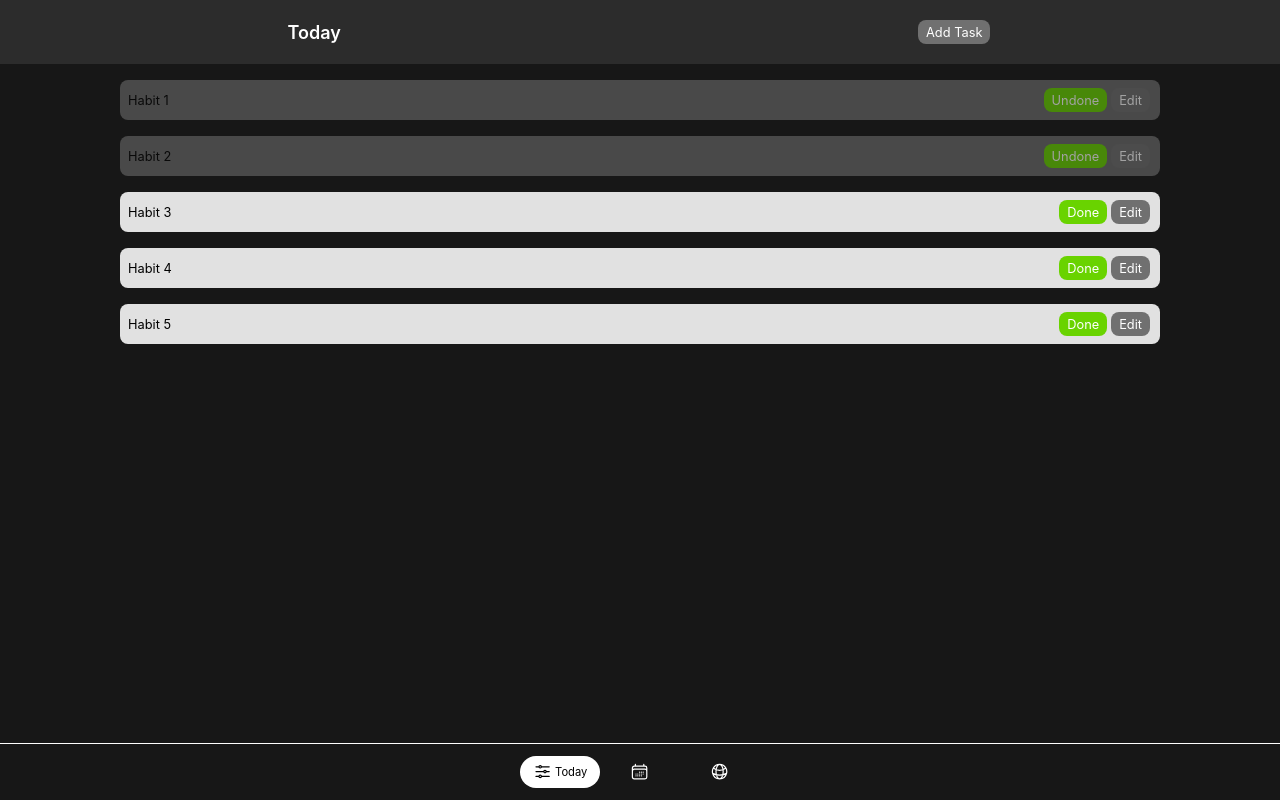
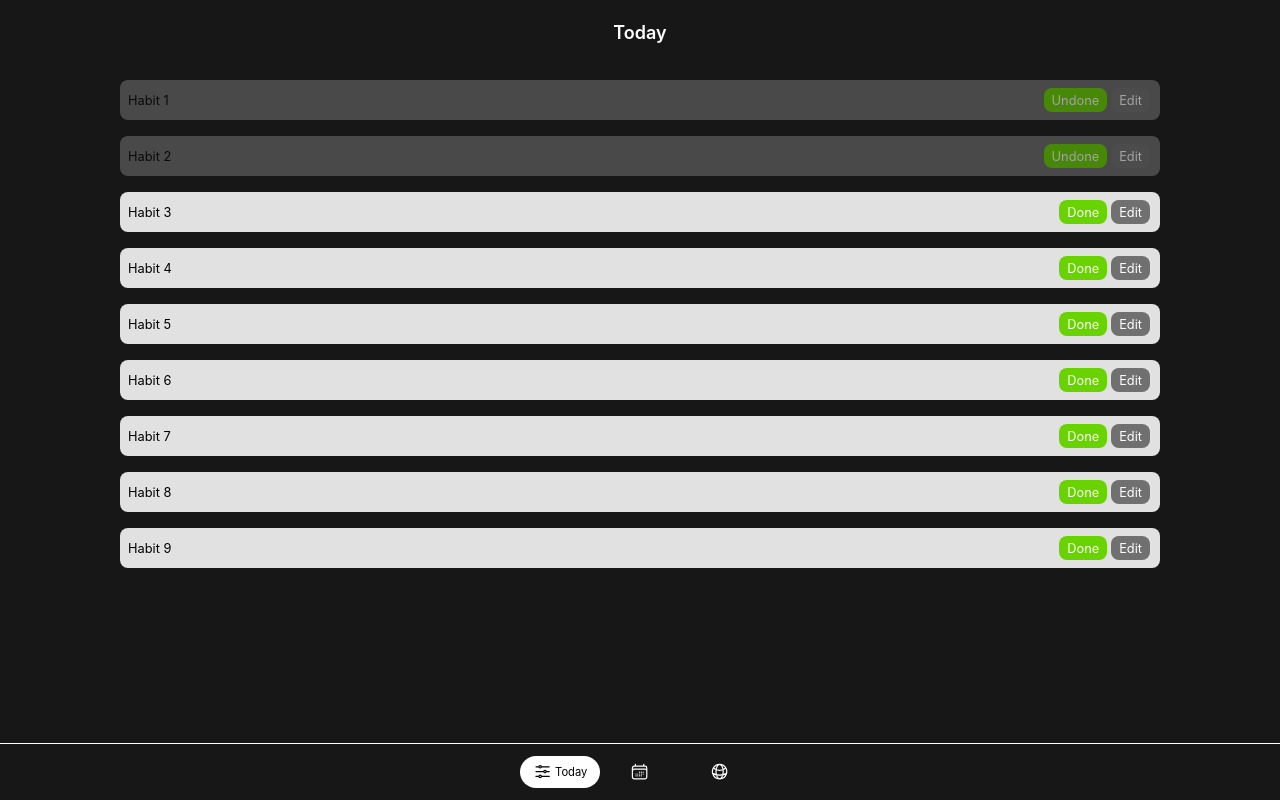
Before and after one commit to aimanaress/tasktracker, a React (Create React App) app: page / in a window 1280 px wide. Built offline with nearby package versions, Linux system fonts and the light colour scheme.

Commit message:
Update top header

```diff
--- /dev/null
+++ b/src/App.css
@@ -0,0 +1,5 @@
+.container__content {
+  padding-top: 5rem;
+  padding-bottom: 5rem;
+  background-color: #171717;
+}
--- a/src/App.js
+++ b/src/App.js
@@ -1,14 +1,19 @@
-import React from "react";
+import React, { useState } from "react";
 import MainHeader from "./shared/Navigation/MainHeader";
 import HabitList from "./habit/components/HabitList";
 import TopHeader from "./shared/Navigation/TopHeader";
 
+import "./App.css";
+
 function App() {
+  const [isCurrent, setIsCurrent] = useState("Today");
+
   return (
     <React.Fragment>
       <TopHeader />
-      <div className="empty"></div>
-      <HabitList />
+      <div className="container__content">
+        <HabitList />
+      </div>
       <MainHeader />
     </React.Fragment>
   );
--- a/src/habit/components/HabitList.js
+++ b/src/habit/components/HabitList.js
@@ -30,6 +30,26 @@ function HabitList() {
       name: "Habit 5",
       status: false,
     },
+    {
+      id: 6,
+      name: "Habit 6",
+      status: false,
+    },
+    {
+      id: 7,
+      name: "Habit 7",
+      status: false,
+    },
+    {
+      id: 8,
+      name: "Habit 8",
+      status: false,
+    },
+    {
+      id: 9,
+      name: "Habit 9",
+      status: false,
+    },
   ];
 
   return (
--- a/src/shared/Navigation/TopHeader.css
+++ b/src/shared/Navigation/TopHeader.css
@@ -1,5 +1,5 @@
 .container__topheader {
-  background-color: rgb(44, 44, 44);
+  background-color: #171717;
   position: fixed;
   width: 100vw;
   height: 4rem;
@@ -8,4 +8,5 @@
   align-items: center;
   justify-content: space-around;
   color: white;
+  z-index: 99;
 }
--- a/src/shared/Navigation/TopHeader.js
+++ b/src/shared/Navigation/TopHeader.js
@@ -2,15 +2,11 @@ import React from "react";
 import TopNavigation from "./TopNavigation";
 
 import "./TopHeader.css";
-import Button from "../FormElements/Button";
 
 function TopHeader() {
   return (
     <div className="container__topheader">
       <TopNavigation name="Today" />
-      <div className="">
-        <Button name="Add Task" />
-      </div>
     </div>
   );
 }
```
